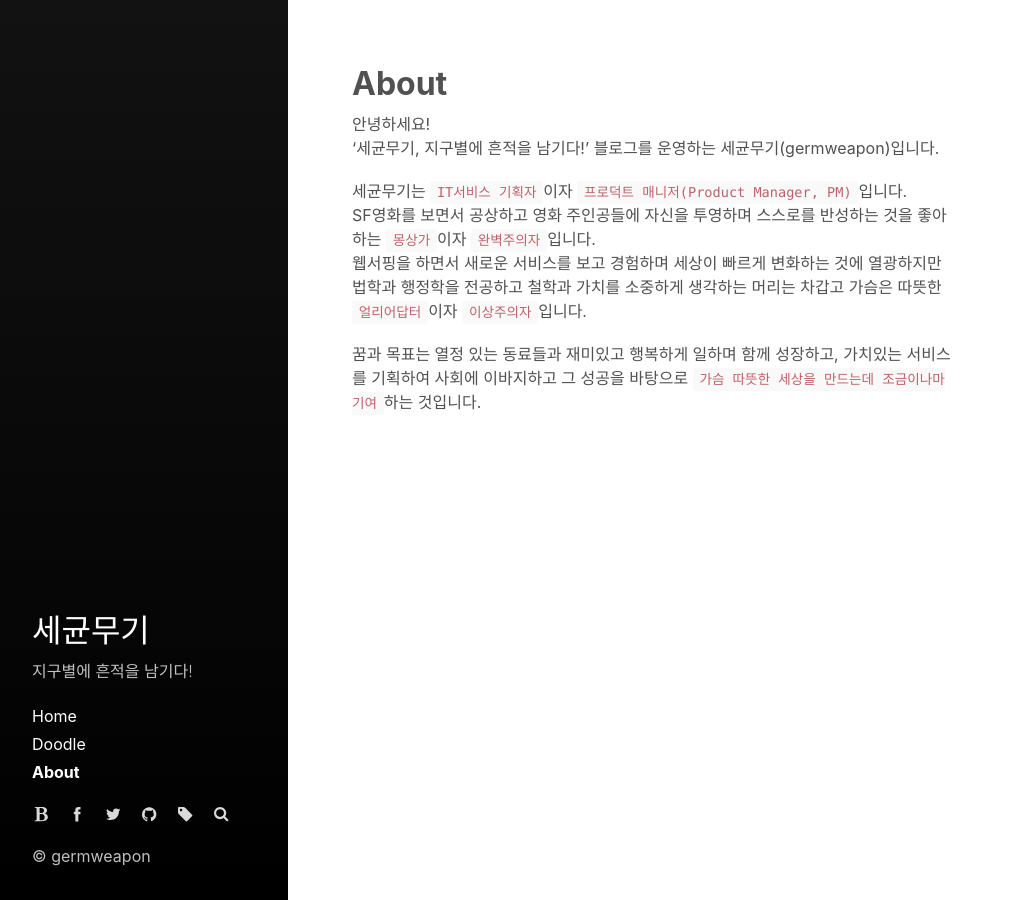
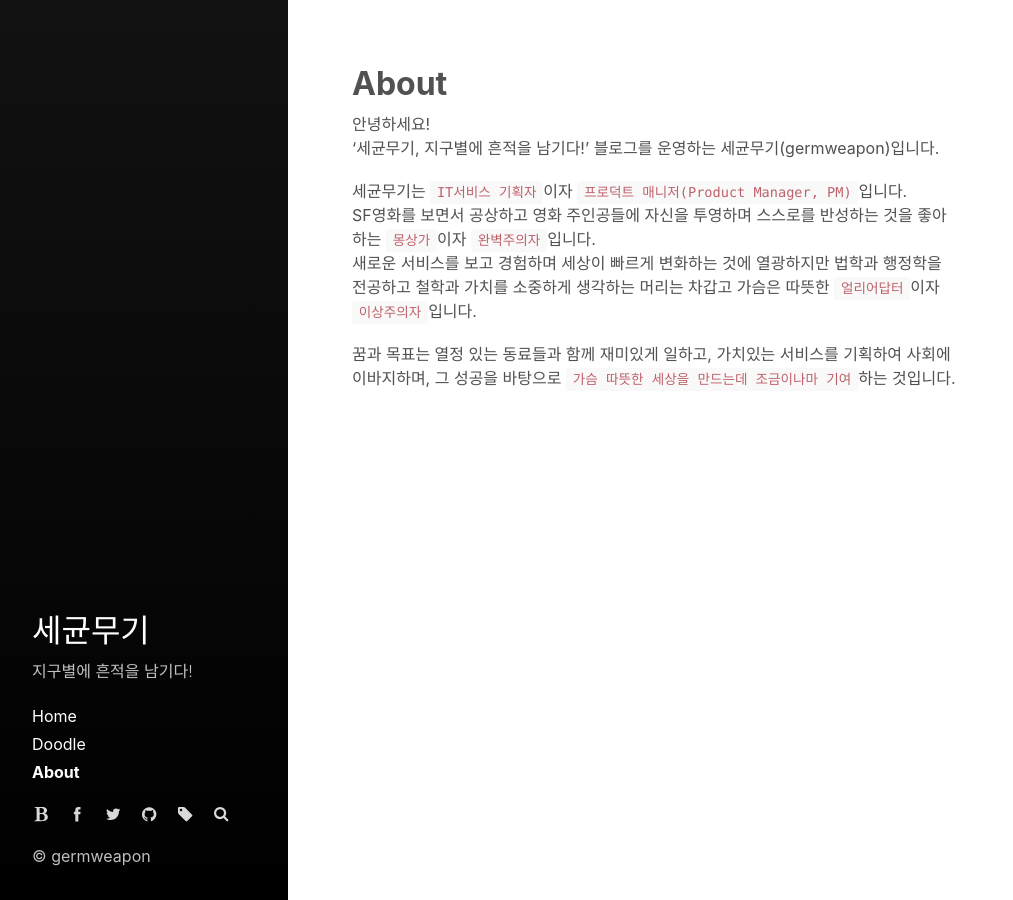
Before and after one commit to germweapon/germweapon.github.io, a Jekyll site: the page built from about.md, in a window 1280 px wide. Shown: the whole page, without its empty margins (0-1013 px from the left). Built offline with Jekyll 4.4.1, drawn with Linux system fonts in a browser that asks for light colours.

Commit message:
modified

```diff
--- a/about.md
+++ b/about.md
@@ -10,6 +10,6 @@ sidebar_link: true
 
 세균무기는 `IT서비스 기획자`이자 `프로덕트 매니저(Product Manager, PM)`입니다.<br/>
 SF영화를 보면서 공상하고 영화 주인공들에 자신을 투영하며 스스로를 반성하는 것을 좋아하는 `몽상가`이자 `완벽주의자`입니다.<br/>
-웹서핑을 하면서 새로운 서비스를 보고 경험하며 세상이 빠르게 변화하는 것에 열광하지만 법학과 행정학을 전공하고 철학과 가치를 소중하게 생각하는 머리는 차갑고 가슴은 따뜻한 `얼리어답터`이자 `이상주의자`입니다.
+새로운 서비스를 보고 경험하며 세상이 빠르게 변화하는 것에 열광하지만 법학과 행정학을 전공하고 철학과 가치를 소중하게 생각하는 머리는 차갑고 가슴은 따뜻한 `얼리어답터`이자 `이상주의자`입니다.
 
-꿈과 목표는 열정 있는 동료들과 재미있고 행복하게 일하며 함께 성장하고, 가치있는 서비스를 기획하여 사회에 이바지하고 그 성공을 바탕으로 `가슴 따뜻한 세상을 만드는데 조금이나마 기여`하는 것입니다.
+꿈과 목표는 열정 있는 동료들과 함께 재미있게 일하고, 가치있는 서비스를 기획하여 사회에 이바지하며, 그 성공을 바탕으로 `가슴 따뜻한 세상을 만드는데 조금이나마 기여`하는 것입니다.
```
